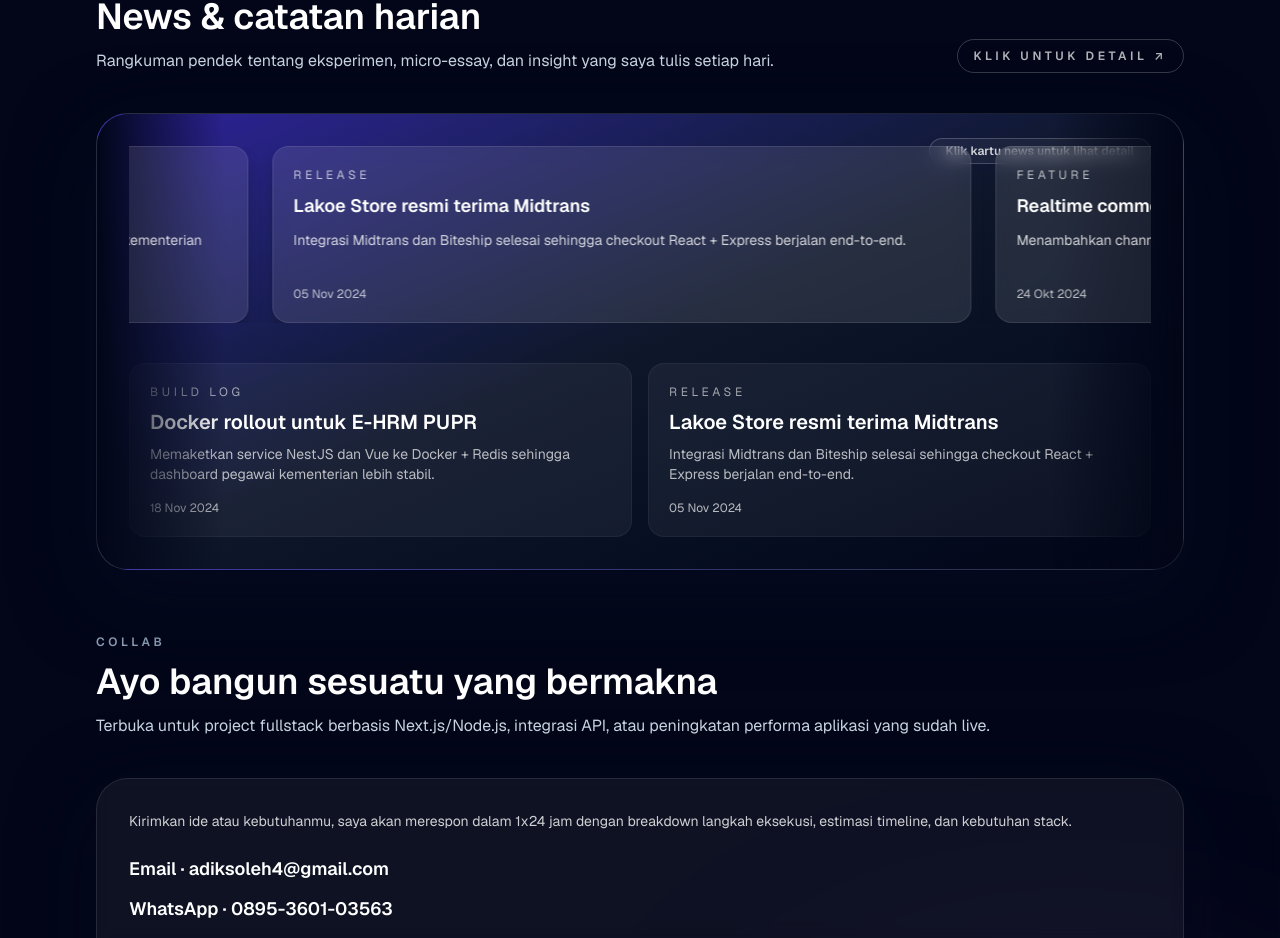
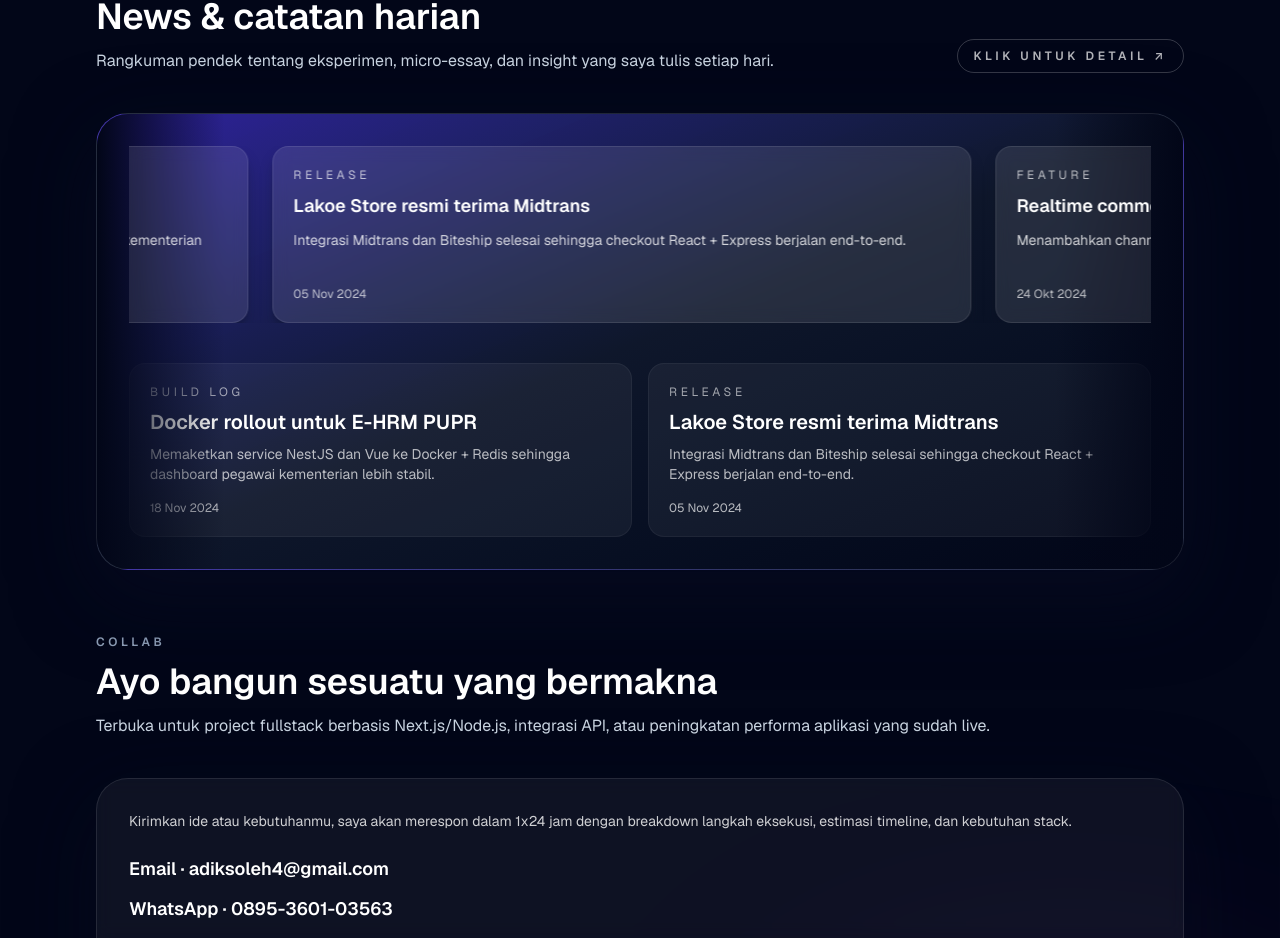
Before and after one commit to Adik-soleh/irsyad, a Next.js app: page / in a window 1280 px wide. Shown: the part 3165-4103 px from the top of the page. Built offline with nearby package versions, Linux system fonts and the light colour scheme.

Commit message:
chore(news-showcase): hide redundant tap hint badge

```diff
--- a/src/components/organisms/NewsShowcase.tsx
+++ b/src/components/organisms/NewsShowcase.tsx
@@ -19,9 +19,9 @@ export function NewsShowcase({ entries }: { entries: NewsEntry[] }) {
         </span>
       </div>
       <div className="relative overflow-hidden rounded-[32px] border border-white/10 bg-gradient-to-br from-indigo-700/70 via-slate-900 to-slate-950 p-8 text-white shadow-[0_25px_80px_rgba(7,12,34,0.7)]">
-        <span className="pointer-events-none absolute right-8 top-6 rounded-full border border-white/20 bg-white/5 px-4 py-1 text-xs font-semibold text-white/80 backdrop-blur">
+        {/* <span className="pointer-events-none absolute right-8 top-6 rounded-full border border-white/20 bg-white/5 px-4 py-1 text-xs font-semibold text-white/80 backdrop-blur">
           Klik kartu news untuk lihat detail
-        </span>
+        </span> */}
         <div className="pointer-events-none absolute inset-y-0 left-0 w-32 bg-gradient-to-r from-slate-950 to-transparent" />
         <div className="pointer-events-none absolute inset-y-0 right-0 w-32 bg-gradient-to-l from-slate-950 to-transparent" />
         <div className="marquee" aria-hidden>
```
